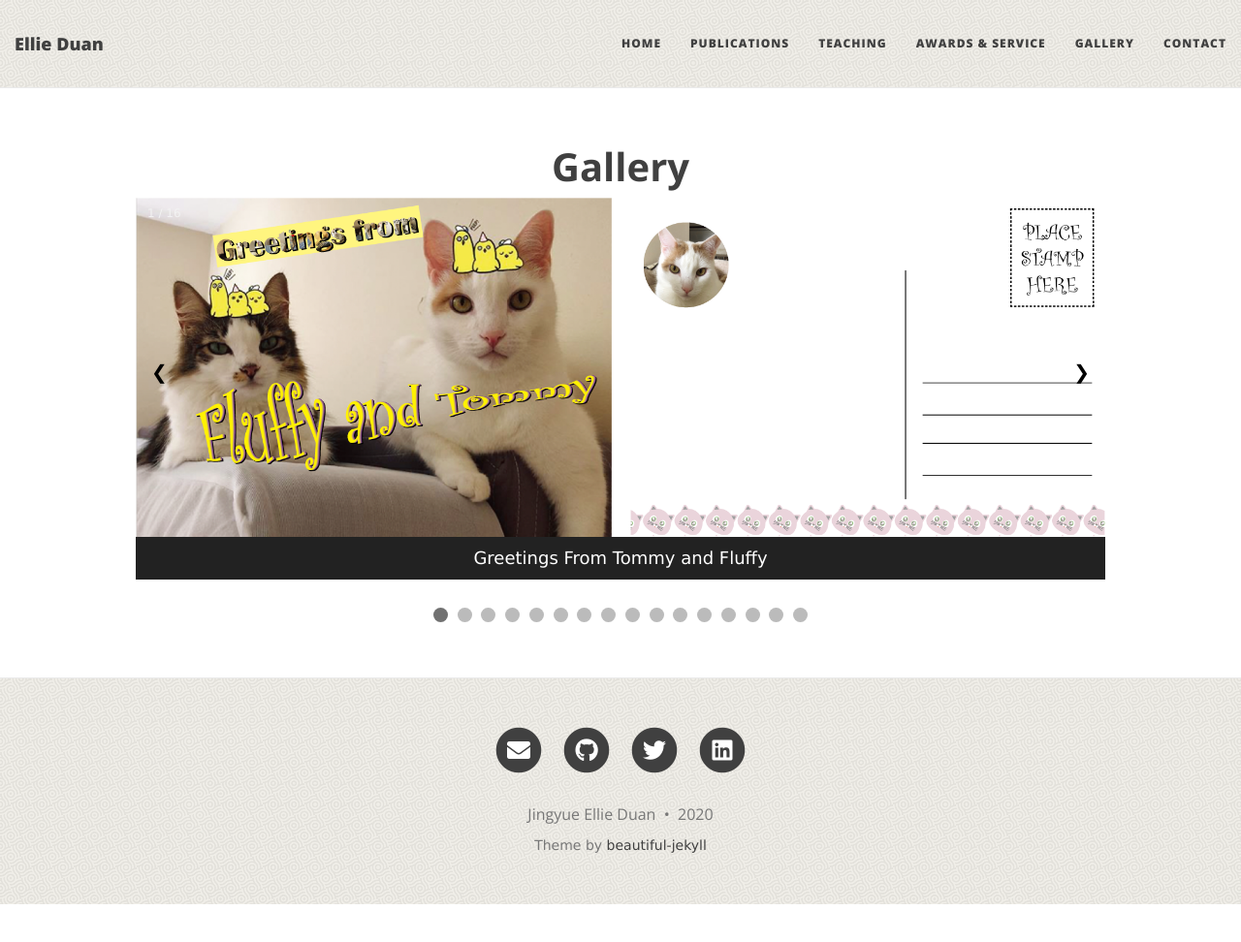
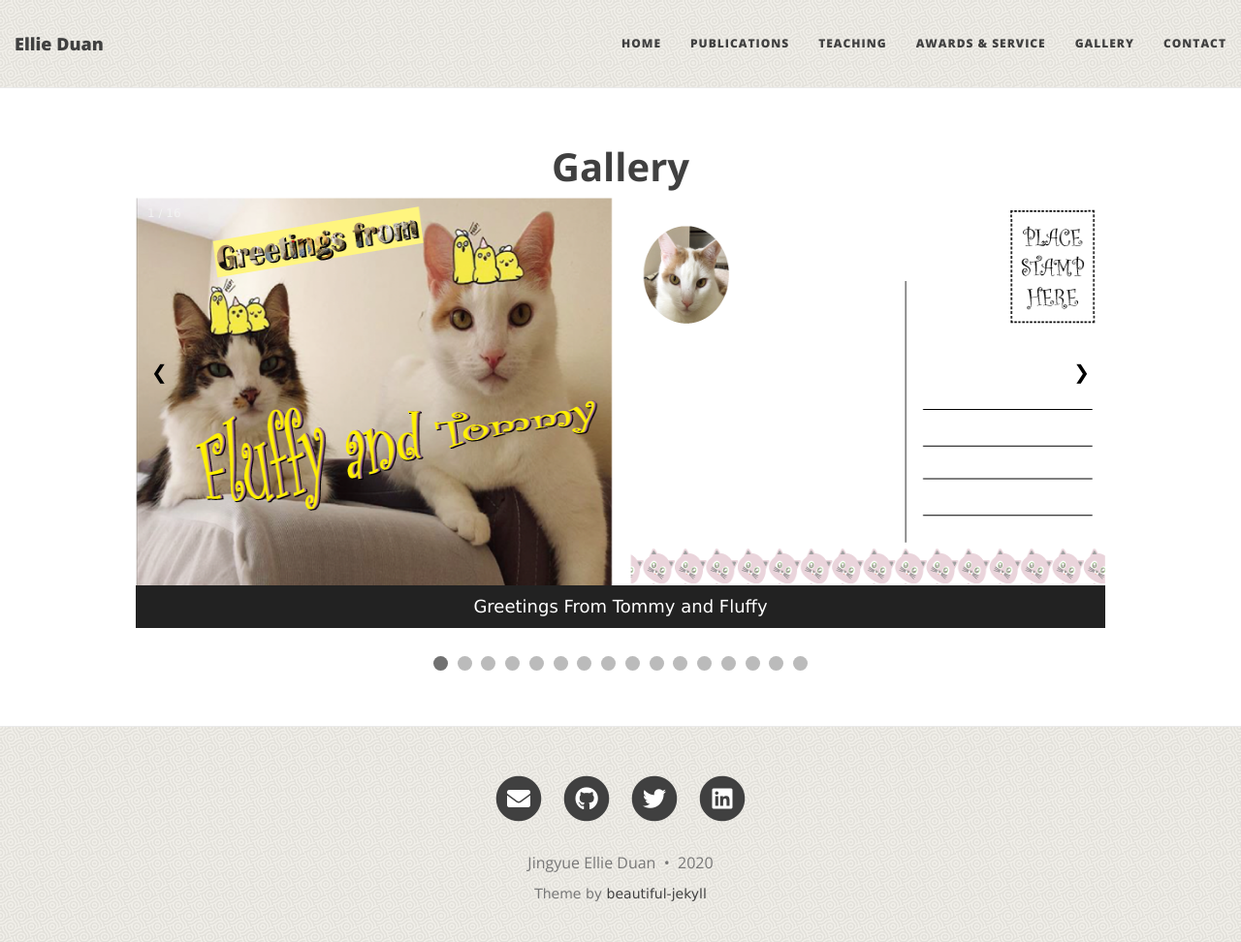
Before and after one commit to EllieDuan/EllieDuan.github.io, a Jekyll site: the page built from gallery.html, in a window 1280 px wide and 983 px high. Shown: the top 972 px of the window at 97% size. Built offline with Jekyll 4.4.1, drawn with Linux system fonts in a browser that asks for light colours; nearby versions of some CDN libraries.

Commit message:
update image size

```diff
--- a/gallery.html
+++ b/gallery.html
@@ -106,7 +106,9 @@ img {
 /* On smaller screens, decrease text size */
 @media only screen and (max-width:600) {
   .prev, .next,.text {font-size: 11px}
-  img {width 640px !important;}
+  img {height 300px;
+    width:auto;
+   !important;}
 }
 
 </style>
@@ -122,13 +124,13 @@ img {
   <!-- Full-width images with number text -->
   <div class="mySlides">
     <div class="numbertext">1 / 16</div>
-    <img src="/img/adobe_illustrator/class8_homework_ellie_happyholoday.png"  style="width:100%">
+    <img src="/img/adobe_illustrator/class8_homework_ellie_happyholoday.png"  style="width:auto; height:400px">
     <div class="text">Greetings From Tommy and Fluffy</div>
   </div>
 
   <div class="mySlides">
     <div class="numbertext">2 / 16</div>
-    <img src="/img/adobe_illustrator/Ellie_mooncake.png" style="width:100%">
+    <img src="/img/adobe_illustrator/Ellie_mooncake.png" style="width:auto; height:400px">
     <div class="text">Moon Cake</div>
   </div>
 
```
Also changed, not shown: img/adobe_illustrator/Ellie_mooncake.png, img/adobe_illustrator/class8_homework_ellie_happyholoday.png.
